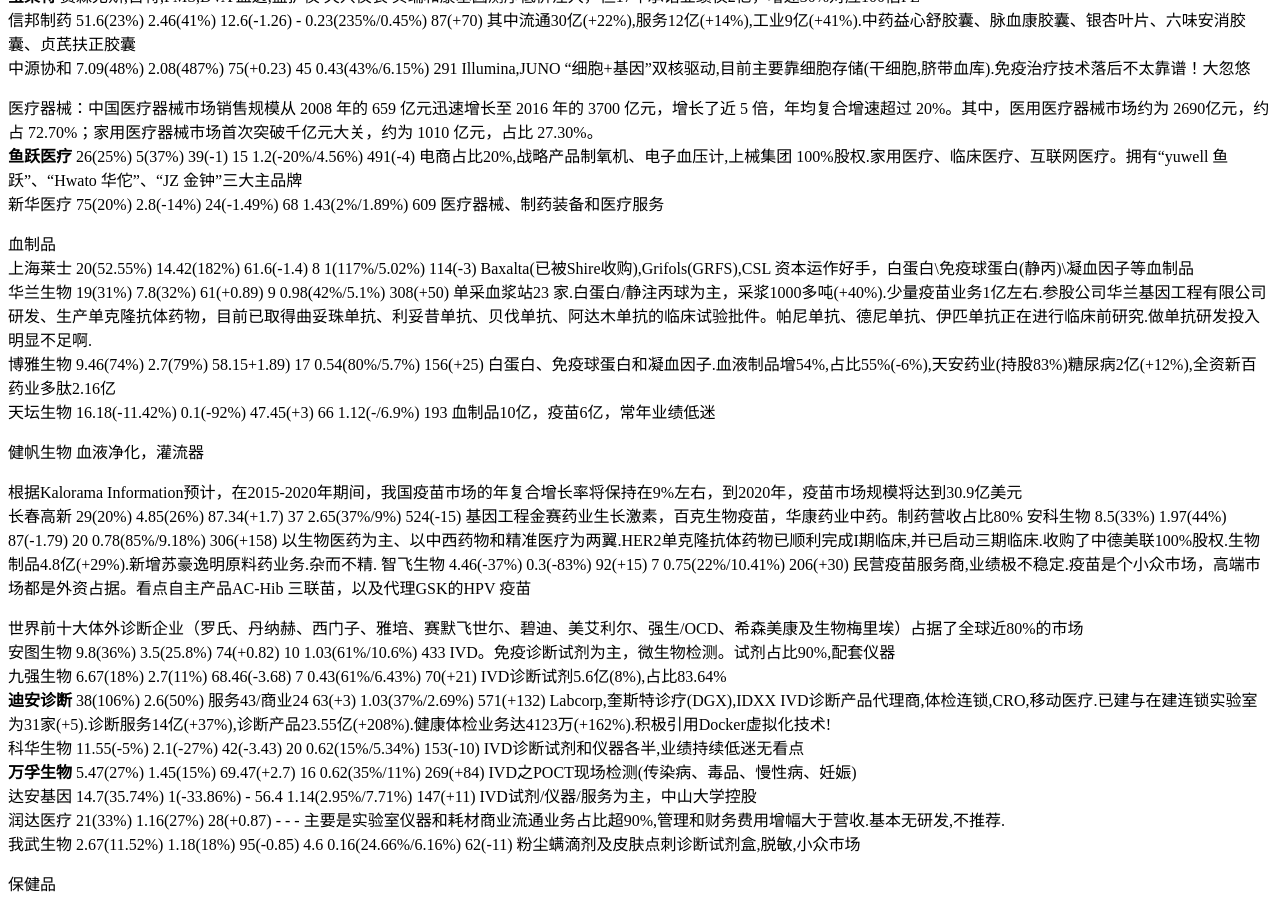
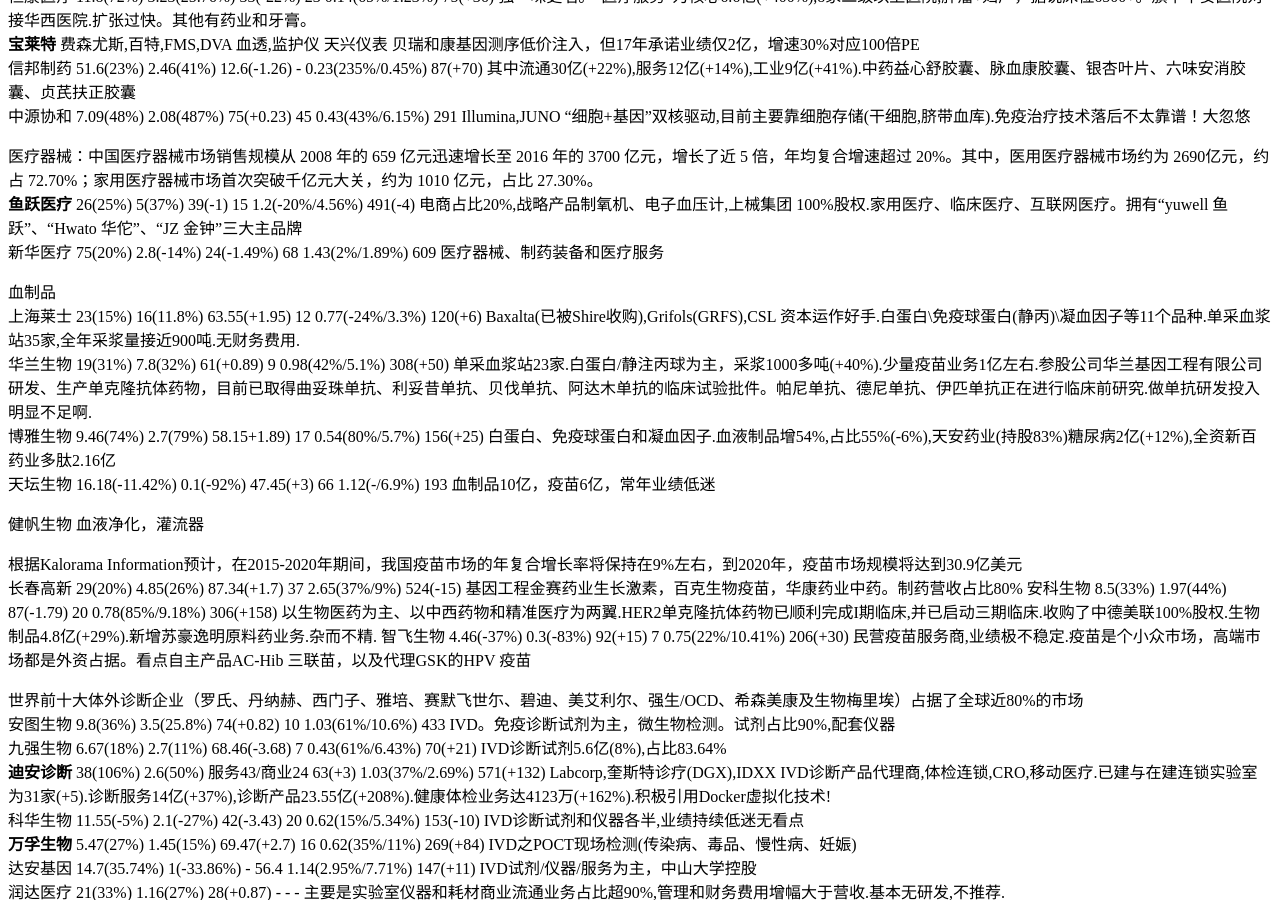
Before and after one commit to kingofhawks/kingofhawks.github.io, a Jekyll site: the page built from _posts/2017-02-20-重点上市公司2016年报汇总.md, in a window 1280 px wide and 900 px high, scrolled down 2882 px. Built offline with Jekyll 4.4.1, drawn with Linux system fonts in a browser that asks for light colours; our own code applies the rules of GitHub Pages for plain Markdown files; Markdown is read by kramdown in place of the engine named in the settings; some of the changed text lies outside the part shown.

Commit message:
update post

```diff
--- a/_posts/2017-02-20-重点上市公司2016年报汇总.md
+++ b/_posts/2017-02-20-重点上市公司2016年报汇总.md
@@ -11,6 +11,7 @@
 亿帆医药      35(44%)           7.05(+95%)     44(-3.33)       50              2.71(566%/7.72%)    590(+467)     全球最大的维生素B5及维生素原B5等原料药产品生产与供应商,市场占有率约 40%-45%.原料药11.3亿(+99%),毛利率73(+34).制剂21亿(+31%).出口27%.2017年国家医保目录中，有缩宫素鼻喷雾剂、妇阴康洗剂、皮敏消胶囊、颈通颗粒、复方银花解毒颗粒、延丹胶囊等11个主要产品被新纳入，成为新医保目录调整产品最多的企业.收购DHY(持股53.8%)，依托健能隆两个先进的新药研发平台.
 **乐普医疗**    34.7(25%)       6.8(30%)       63(+3.17）    42(+4)           2.25(30%/6.49%)     1035(+59)      美敦力MDT,Stryker(骨科),Becton(BD)   全降解血管支架、双腔起搏器、抗凝药硫酸氢氯吡格雷、降脂阿托伐他汀钙、、基因测序概念繁多。通过并购获得苯磺酸氨氯地平、缬沙坦、氯沙坦钾氢氯噻嗪等降血压重磅品种.器械收入21亿(+17%),其中支架9.6亿(+14%),IVD2亿(+48%).药品11.55亿(+31%),净利润3.1亿(+99%).其中乐普药业(全资)5.87亿(+118%),净利润2.4亿(+108%),其中氯吡格雷4.4亿(+120%).新东港5.58亿(-3.35%),净利润1.07亿,核心品种阿托伐他汀钙1.67亿(+160%),原料药4亿(-22%).医疗服务板块14,449.25万(+70.86%),主要是乐普基因10,327.15万(+83.93%),和贝瑞有竞争关系。网络医院、移动医疗等尚未形成收入.估值略高.
 誉衡药业       27(41%)          6.77(52%)      63.28(+0.33)   60             1.26(61%/4.67)       191(+65)      制造占比84%,代理13%,心脑血管(氯吡格雷代理)、骨骼(鹿瓜多肽,西藏阳光)、营养剂(澳诺、普德药业) 磷酸肌酸钠(上海华拓)  誉衡金服 类似复星,资本并购操作频繁
+**通化东宝** 20(22%)         6.4(30%)       78.52(+1.48)   16            0.87(8.64%/4.28%)     284   二代重组人胰岛素市场份额20%以上，居第二位。血糖试纸过亿.甘精胰岛素计划2017 年上半年申报生产,进度较慢.国内竞争对手甘李药业,联邦的甘精胰岛素均已上市.17年目标24亿.
 华邦健康      61.7(26.87%)     6.36(48%)      82(-3.45)      52             2.46(22%/3.99%)      769(+25)      皮肤病(占比18%),农药、精细化工中间体(占比66%),原料药
 **科伦药业** 85.66(10.34%)    5.84(-9.4%)   45(+2.36)       51(+0.45)       6.13(23%/7.16%)      1803(+130)   费森尤斯卡比,百特,大冢,贝朗.输液60.09亿(占比70%,-6%),同比增长1.35%,毛利52.95(+3.41),总量44.38亿瓶/袋(-1.97%),市场份额大致40%.普通输液43.6亿元，治疗性输液16.47亿元.非输液22.24亿(+31.73%),毛利率23.72(+5.09).康复新液、百洛特(抑郁症)过亿.净利润6.24亿(+15.21%).因公司非全资子公司经营业绩提升，本期少数股东收益大幅增长，导致净利润增加但归属于上市公司净利润下降9.40%.**当年君健塑胶收购爆出关联交易丑闻.三发太能忽悠,报表经常在预告下限.管理层严重缺乏诚信.两发都是国家限制对象,新药遥遥无期.高管持续减持**继续增持石四药(持股15.21%).哈萨克斯坦KAZ输液基地(持股51%),营收2.59亿(+148%),净利润3216万.全资子公司科伦国际发展净利润1405万.川宁营收11亿(+120%),净利润1392万,一期硫红保持满产，二期青霉素已推向满产，头孢正在为推向满产积极准备.科伦已启动针对肿瘤、细菌感染、肠外营养等多个疾病领域共330余个项目.科伦共申报92个项目，29项为国内首家申报，截至目前获批临床49项，待批生产36项.第一大客户科伦医贸占比10%涉及关联关系.货币资金减少,应收帐、短期借款大幅增加.一年内到期负债大幅飙升到33亿.邛崃项目亏损3170万元,广西科伦亏损9663万.十大股东无一机构.股权激励方案以2016年净利润为基数,2017年净利润增长率不低于15%,2018年净利润增长率不低于45%.   双鹭药业    11.5(-7%)        5.75(-17%)     65.26(-4.12)    5              1.05(37.63%/9.12%)   278(+36)      辅酶为主.重磅品种来那度胺、达沙替尼已申报生产，帕马度胺获批临床
 **康弘药业**   25(22%)       4.97(26%)      90.43(+1.27)    14             1.46(27%/5.76%)      362(+89)    再生元(REGN)阿柏西普超26亿美元    1类新药康柏西普,中枢神经、消化系统.在研多个单抗重磅仿制药.中成药10亿(+12.9%),占比41%.化学药10亿(+16%),占比40%.生物药4.76亿(+78%),占比18.74%（+6).安维汀(贝伐珠单抗)和诺华(雷珠单抗).财务稳健.但估值高，俞总出去创办了信达生物，超牛
@@ -94,9 +95,8 @@
 
 
 血制品
-上海莱士    20(52.55%)       14.42(182%)    61.6(-1.4)     8               1(117%/5.02%)        114(-3)        Baxalta(已被Shire收购),Grifols(GRFS),CSL   资本运作好手，白蛋白\免疫球蛋白(静丙)\凝血因子等血制品
-华兰生物    19(31%)          7.8(32%)       61(+0.89)     9               0.98(42%/5.1%)    308(+50)       单采血浆站23
-家.白蛋白/静注丙球为主，采浆1000多吨(+40%).少量疫苗业务1亿左右.参股公司华兰基因工程有限公司研发、生产单克隆抗体药物，目前已取得曲妥珠单抗、利妥昔单抗、贝伐单抗、阿达木单抗的临床试验批件。帕尼单抗、德尼单抗、伊匹单抗正在进行临床前研究.做单抗研发投入明显不足啊.
+上海莱士    23(15%)        16(11.8%)       63.55(+1.95)   12              0.77(-24%/3.3%)       120(+6)        Baxalta(已被Shire收购),Grifols(GRFS),CSL   资本运作好手.白蛋白\免疫球蛋白(静丙)\凝血因子等11个品种.单采血浆站35家,全年采浆量接近900吨.无财务费用.
+华兰生物    19(31%)          7.8(32%)       61(+0.89)     9               0.98(42%/5.1%)       308(+50)       单采血浆站23家.白蛋白/静注丙球为主，采浆1000多吨(+40%).少量疫苗业务1亿左右.参股公司华兰基因工程有限公司研发、生产单克隆抗体药物，目前已取得曲妥珠单抗、利妥昔单抗、贝伐单抗、阿达木单抗的临床试验批件。帕尼单抗、德尼单抗、伊匹单抗正在进行临床前研究.做单抗研发投入明显不足啊.
 博雅生物    9.46(74%)        2.7(79%)       58.15+1.89)    17              0.54(80%/5.7%)       156(+25)       白蛋白、免疫球蛋白和凝血因子.血液制品增54%,占比55%(-6%),天安药业(持股83%)糖尿病2亿(+12%),全资新百药业多肽2.16亿
 天坛生物    16.18(-11.42%)   0.1(-92%)      47.45(+3)      66              1.12(-/6.9%)         193            血制品10亿，疫苗6亿，常年业绩低迷
 
@@ -211,6 +211,7 @@
 韵达
 
 
+
 分众传媒   86(15%)         33.89(40%)      74(+0.29)       73              1.14(29%/1.33%)     125(-8)          城市生活圈楼宇(占比80%)、影院(15%)、卖场等媒体网络
 中航动力   222(-5%)        8.9(-13%)       20(-0.53)        69(+7)          3.3(10%/1.49%)      2140            全种类航空发动机占比79%(+8.75%),黎明公司\黎阳动力\南方公司,估值高
 中航飞机  261(+8%)          4.1(3%)        7(-0.55)         40              4.4(222%/1.68%)     2840(+394)      军机运输机，轰炸机等,民机新舟系列，C919机身等关键部件，国际外包
@@ -218,15 +219,16 @@
 中航光电   58(23.9%)       7.33(29%)       33.64(+0.06)    52              4.3(43%/7.37%)     2105(+136)       连接器,防务,新能源汽车，大飞机.中航光电精密进入消费电子智能手机
 
 
-华宇软件  18(34%)          2.7(30%)                         38             2.6(41%/14%)         1765(+450)   法院(占比65%)、检察院、司法行政、食品安全、党政办公.布局机器学习,数据分析.实力还行
+公司     营收(增速%)      净利润(增速%)    毛利率(增减)     负债率(%)
+华宇软件  18(34%)          2.7(30%)                         38             法院(占比65%)、检察院、司法行政、食品安全、党政办公.布局机器学习,数据分析.实力还行
 网宿科技                                                                                                        CDN竞争激烈，17年一季度似乎是拐点，净利润首次下滑
-康德新    74(43%)           14(40%)         37.34(-176)     50              4(58%/5.43%)        1540(+484)      高分子材料(光学膜占比78%),智能新兴显示、互联网智能应用、新能源汽车
-汇川技术
+康德新    74(43%)           14(40%)         37.34(-176)     50              高分子材料(光学膜占比78%),智能新兴显示、互联网智能应用、新能源汽车
+汇川技术  36.6(32%)         9.3(15%)        48.12(-0.35)    40              工业自动化.国内新能源客车(宇通合作)电机控制器最大供应商.新能源汽车领域共实现销售收入 8.45 亿元，同比增长 31%.电梯一体化业务实现销售收入 9.68 亿元，同比增长 8%.轨道交通业务实现收入2.29 亿
 机器人
 乐视网
 海康威视
 立讯精密   101(39%)        10.78(71%)      22(+0.37)       49.26           5.8(44%/5.74%)      1940(+255)       消费电子43%,电脑占比38%,其他汽车、通讯行业.外销占比87%,连接器，线缆等
-长盈精密   61(57%)       6.8(52%)                         50              金属外观件占比68%,连接器,电磁屏蔽件,智能手机元器件市场.前两名客户占比过半
+长盈精密   61(57%)        6.8(52%)                         50              金属外观件占比68%,连接器,电磁屏蔽件,智能手机元器件市场.前两名客户占比过半
 
 
 2016 年，中国汽车产销数量再创新高，分别达到 2,811.88 万辆及 2,802.82 万辆，同比增长 14.46%和 13.65%，连续八年蝉联全球冠军
@@ -238,7 +240,7 @@
 长安汽车
 长城汽车   986(30%)          105(31%)       24.45(-0.66)       49%   中国最大的 SUV 制造企业.整车销量突破 100 万辆，达到 107 万辆.哈弗系列产品，年销 93.3 万辆.将 WEY 品牌打造成为中国豪华轻奢 SUV 第一品牌.2017年汽车销量目标为125万辆
 
-
+万华化学   301(54%)         36.8(128%)      31.26(+0.73)       63.88(-5.11) 全球最大的 MDI 供应商.MDI收入164亿(+12.9%),石化系列82.6亿(+1433%).丙烯产能 75 万吨
 中国核电
 贵州茅台
 五粮液
```
Also changed, not shown: other parts of _posts/2017-02-20-重点上市公司2016年报汇总.md (+1 -1 lines).
